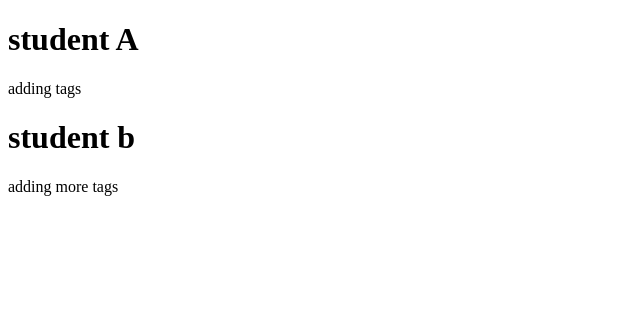
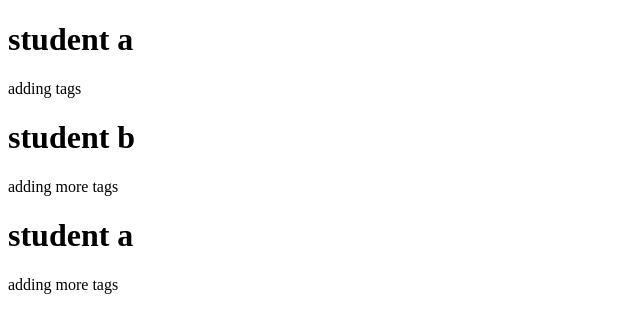
Before and after one commit to nortunen/Kieren, a plain HTML site: page index.html in a window 1280 px wide. Shown: the whole page, without its empty margins (0-640 px from the left). Drawn offline with Linux system fonts and the light colour scheme.

Commit message:
student a pulling and adding more tags

```diff
--- a/index.html
+++ b/index.html
@@ -6,9 +6,11 @@
     <title>partner assignment</title>
   </head>
   <body>
-    <h1>student A</h1>
+    <h1>student a</h1>
     <p>adding tags</p>
     <h1>student b</h1>
     <p>adding more tags</p>
+    <h1>student a</h1>
+    <p>adding more tags</p>
   </body>
 </html>
```
